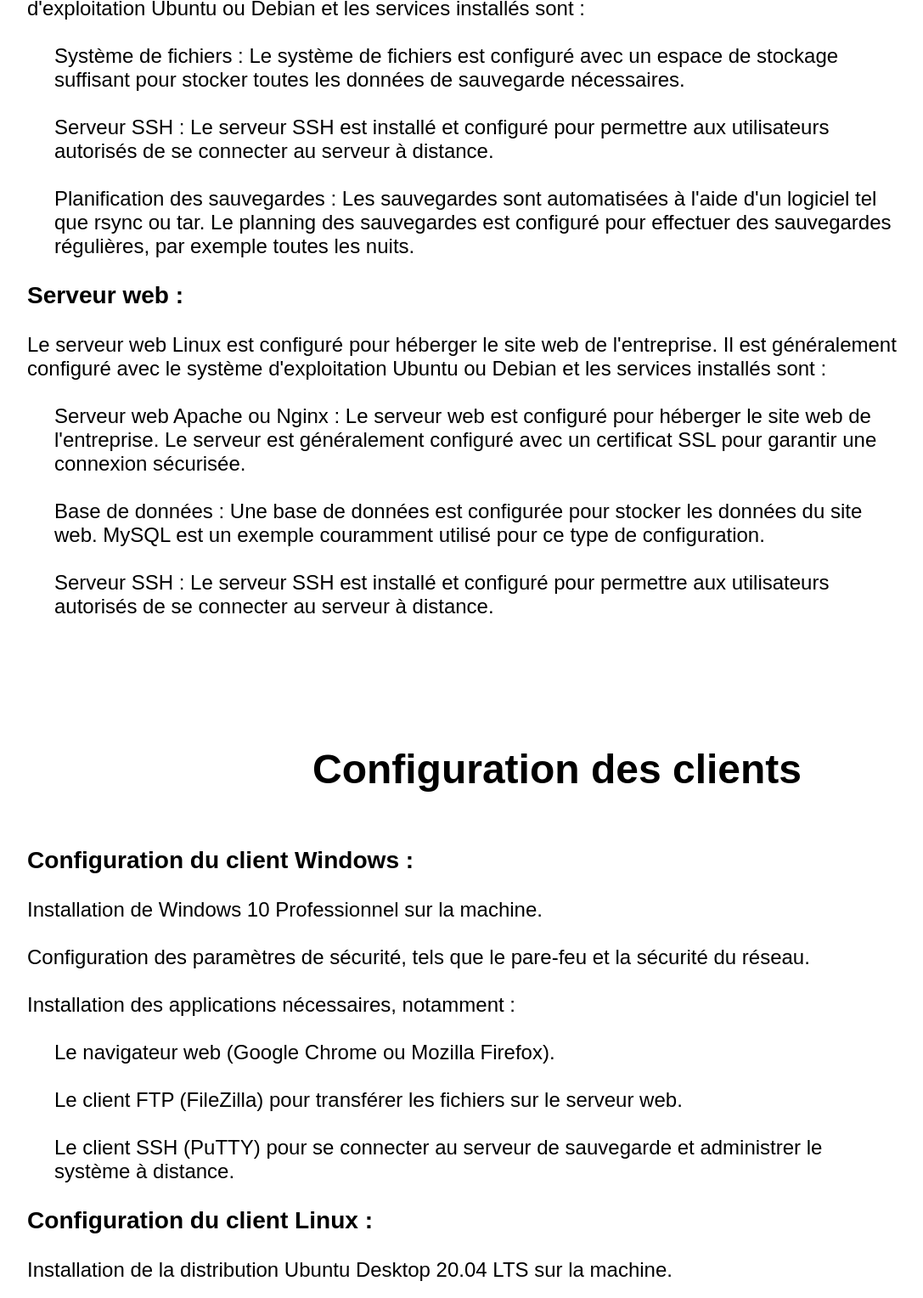
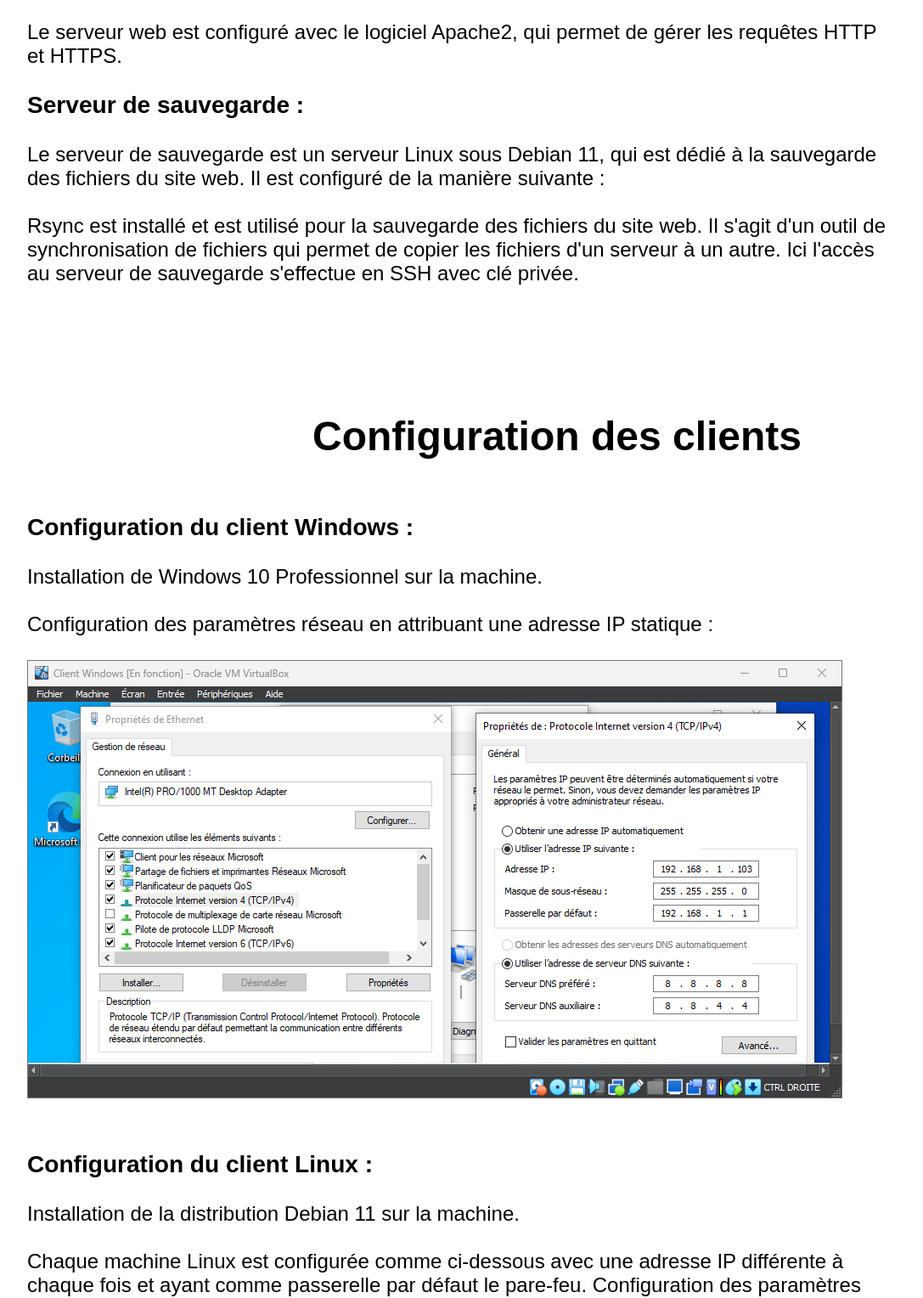
Before and after one commit to Lucas8400/Burle_Liere_B1_Infra, a plain HTML site: page index.html in a window 1280 px wide. Shown: the part 2315-3843 px from the top of the page at 85% size, without its empty margins (0-1087 px from the left). Drawn offline with Linux system fonts and the light colour scheme.

Commit message:
modifications site

```diff
--- a/index.html
+++ b/index.html
@@ -40,29 +40,22 @@
         <h2>Configuration des serveurs</h2>
     </div>
     <div class="txt-3">
+        <h3>Serveur web :</h3>
+        <br>
+        Le serveur d'hébergement web est un serveur Linux sous Debian 11, qui héberge le site web du projet. Il est configuré de la manière suivante :
+        <br> <br>
+        Le serveur web est configuré avec le logiciel Apache2, qui permet de gérer les requêtes HTTP et HTTPS.
+        <br>
+
+        <br>
         <h3>Serveur de sauvegarde :</h3>
         <br>
-        Le serveur de sauvegarde Linux est chargé de stocker des copies de sauvegarde des fichiers du site web de l'entreprise. Ce serveur est généralement configuré avec le système d'exploitation Ubuntu ou Debian et les services installés sont :
-        <div class="soustxt-1">
-            <br>
-            Système de fichiers : Le système de fichiers est configuré avec un espace de stockage suffisant pour stocker toutes les données de sauvegarde nécessaires.
-            <br><br>
-            Serveur SSH : Le serveur SSH est installé et configuré pour permettre aux utilisateurs autorisés de se connecter au serveur à distance.
-            <br><br>
-            Planification des sauvegardes : Les sauvegardes sont automatisées à l'aide d'un logiciel tel que rsync ou tar. Le planning des sauvegardes est configuré pour effectuer des sauvegardes régulières, par exemple toutes les nuits.
-            <br><br>
-        </div>
-        <h3>Serveur web :</h3>
-        <br>
-        Le serveur web Linux est configuré pour héberger le site web de l'entreprise. Il est généralement configuré avec le système d'exploitation Ubuntu ou Debian et les services installés sont :
-        <div class="soustxt-1">
-            <br>
-            Serveur web Apache ou Nginx : Le serveur web est configuré pour héberger le site web de l'entreprise. Le serveur est généralement configuré avec un certificat SSL pour garantir une connexion sécurisée.
-            <br><br>
-            Base de données : Une base de données est configurée pour stocker les données du site web. MySQL est un exemple couramment utilisé pour ce type de configuration.
-            <br><br>
-            Serveur SSH : Le serveur SSH est installé et configuré pour permettre aux utilisateurs autorisés de se connecter au serveur à distance.
-        </div>
+        Le serveur de sauvegarde est un serveur Linux sous Debian 11, qui est dédié à la sauvegarde des fichiers du site web. Il est configuré de la manière suivante :
+        <br> <br>
+        Rsync est installé et est utilisé pour la sauvegarde des fichiers du site web. Il s'agit d'un outil de synchronisation de fichiers qui permet de copier les fichiers d'un serveur à un autre.
+        Ici l'accès au serveur de sauvegarde s'effectue en SSH avec clé privée.
+
+
     </div>
     <div class="Titre-2">
         <h2>Configuration des clients</h2>
@@ -72,35 +65,33 @@
         <br>
         Installation de Windows 10 Professionnel sur la machine.
         <br><br>
-        Configuration des paramètres de sécurité, tels que le pare-feu et la sécurité du réseau.
+        Configuration des paramètres réseau en attribuant une adresse IP statique :
         <br><br>
-        Installation des applications nécessaires, notamment :
+        <img src="Documents%20annexes/config%20reseau%20client%20windows.png" alt="reseau windows">
+        <br><br>
         <div class="soustxt-1">
-            <br>
-            Le navigateur web (Google Chrome ou Mozilla Firefox).
-            <br><br>
-            Le client FTP (FileZilla) pour transférer les fichiers sur le serveur web.
-            <br><br>
-            Le client SSH (PuTTY) pour se connecter au serveur de sauvegarde et administrer le système à distance.
-            <br><br>
+
         </div>
+        <br>
         <h3>Configuration du client Linux :</h3>
         <br>
-        Installation de la distribution Ubuntu Desktop 20.04 LTS sur la machine.
+        Installation de la distribution Debian 11 sur la machine.
         <br><br>
-        Configuration des paramètres de sécurité, tels que le pare-feu et la sécurité du réseau.
+        Chaque machine Linux est configurée comme ci-dessous avec une adresse IP différente à chaque fois et ayant comme passerelle par défaut le pare-feu.
+        Configuration des paramètres réseau en attribuant une adresse IP statique :
         <br><br>
-        Installation des applications nécessaires, notamment :
-        <div class="soustxt-1">
-            <br>
-            Le navigateur web (Google Chrome ou Mozilla Firefox).
-            <br><br>
-            Le client FTP (FileZilla) pour transférer les fichiers sur le serveur web.
-            <br><br>
-            Le client SSH (OpenSSH) pour se connecter au serveur de sauvegarde et administrer le système à distance.
-            <br><br>
-            Le logiciel de traitement de texte LibreOffice pour la rédaction des documents.
+        <img src="Documents%20annexes/config%20reseau%20client%20linux.png" alt="reseau linux">
+
+        <div class="Titre-2">
+            <h2>Configuration du site web</h2>
         </div>
+        <br>
+        Le site web est hébergé sur le serveur d'hébergement grâce à Apache que l'on installe avec les commandes suivantes :<br>
+        <br>sudo apt update
+        <br>sudo apt install apache2. <br><br>Il est accessible depuis les autres machines du réseau via l'adresse IP du serveur web.
+        Le site se situe dans le répertoire /var/www/html/Burle_Liere_B1_Infra où l'on entre les commandes suivantes afin de permettre au serveur d'accéder au répertoire :<br><br>
+        sudo chown -R www-data:www-data /var/www/html/Burle_Liere_B1_Infra
+        <br>sudo chmod -R 755 /var/www/html/Burle_Liere_B1_Infra
     </div>
 </body>
 <footer></footer>
```
Also changed, not shown: Documents annexes/config reseau client linux.png (added), Documents annexes/config reseau client windows.png (added), 1 other file.
